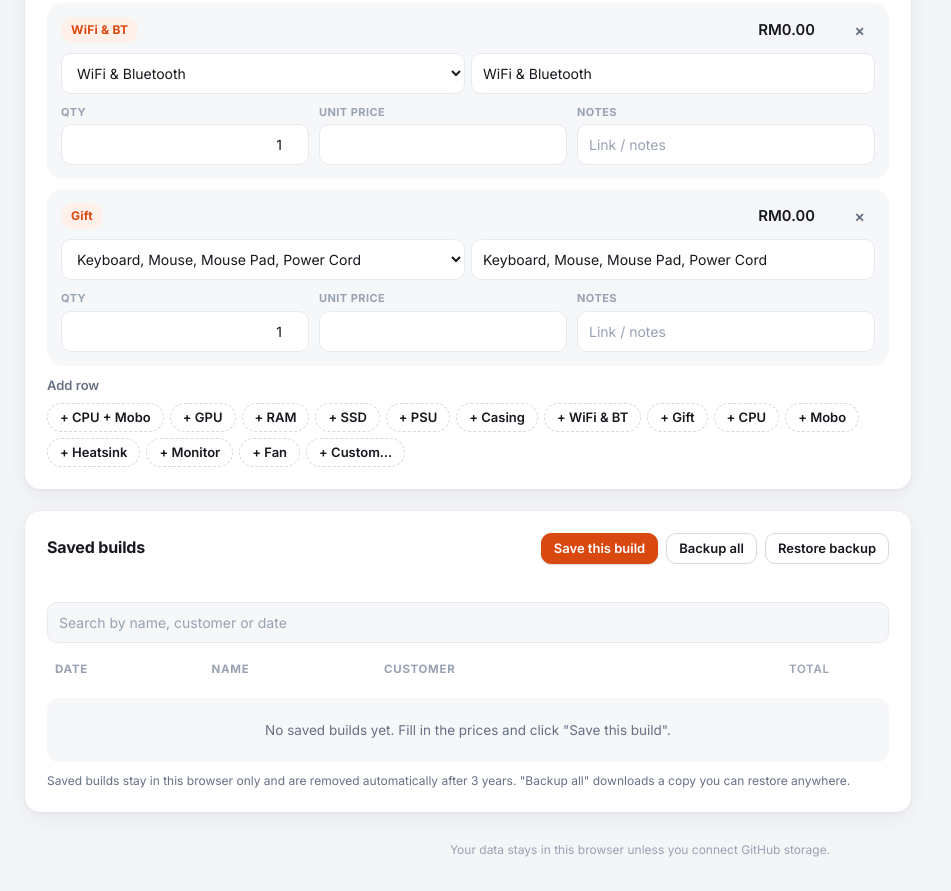
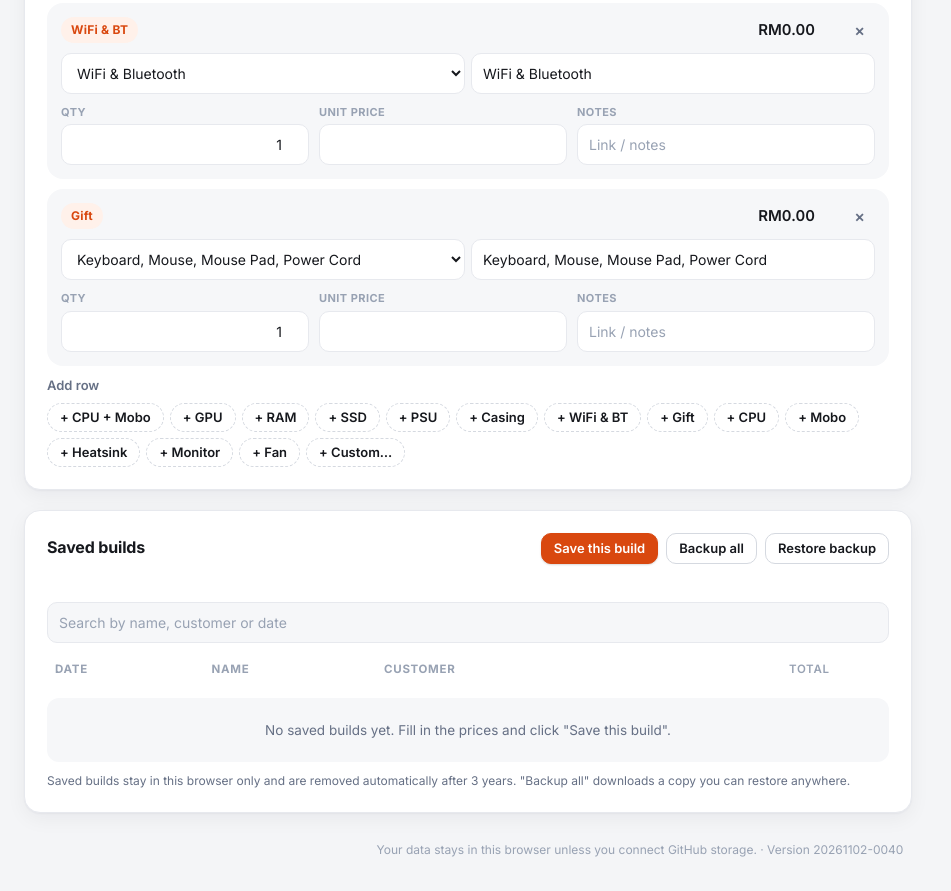
Before and after one commit to seanTcw-dev/rigpilot, a plain HTML site: page index.html in a window 1280 px wide. Shown: the part 1522-2413 px from the top of the page, without its empty margins (0-951 px from the left). Drawn offline with Linux system fonts and the light colour scheme.

Commit message:
Version the script and style URLs and show the version in the footer to avoid stale caches
Co-Authored-By: Claude Sonnet 5.5 <noreply@anthropic.com>

```diff
--- a/index.html
+++ b/index.html
@@ -8,7 +8,7 @@
   <link rel="preconnect" href="https://fonts.googleapis.com">
   <link rel="preconnect" href="https://fonts.gstatic.com" crossorigin>
   <link href="https://fonts.googleapis.com/css2?family=Inter:wght@400;500;600;700;800&family=Manrope:wght@400;500;600;700;800&display=swap" rel="stylesheet">
-  <link rel="stylesheet" href="style.css">
+  <link rel="stylesheet" href="style.css?v=20261102-0040">
 </head>
 <body>
   <div class="app">
@@ -174,7 +174,7 @@
       <button id="btn-pdf-bar" class="primary">Export PDF</button>
     </div>
 
-    <footer class="foot">Your data stays in this browser unless you connect GitHub storage.</footer>
+    <footer class="foot">Your data stays in this browser unless you connect GitHub storage. · Version <span id="ver">20261102-0040</span></footer>
   </div>
 
   <!-- PDF preview: the quote sheet is shown here, then printed / saved as PDF from this view -->
@@ -195,6 +195,6 @@
     </div>
   </div>
 
-  <script src="app.js"></script>
+  <script src="app.js?v=20261102-0040"></script>
 </body>
 </html>
```
